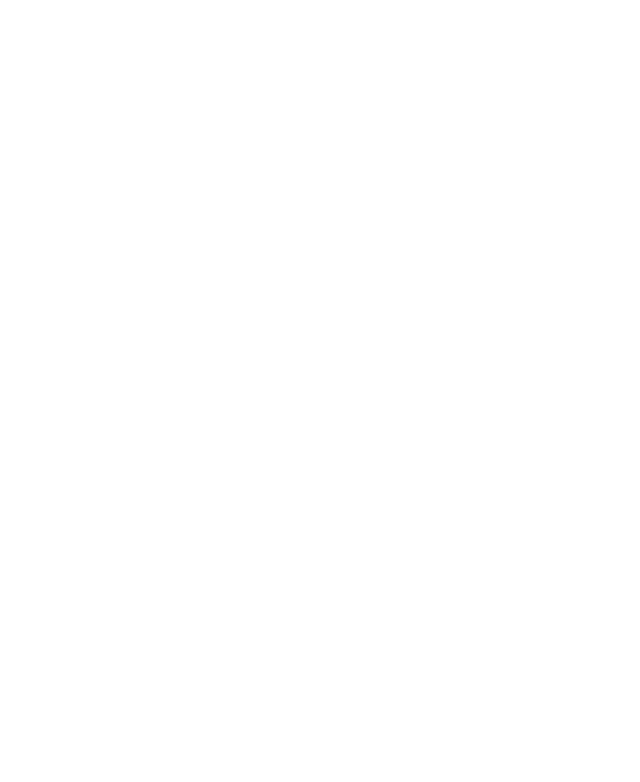
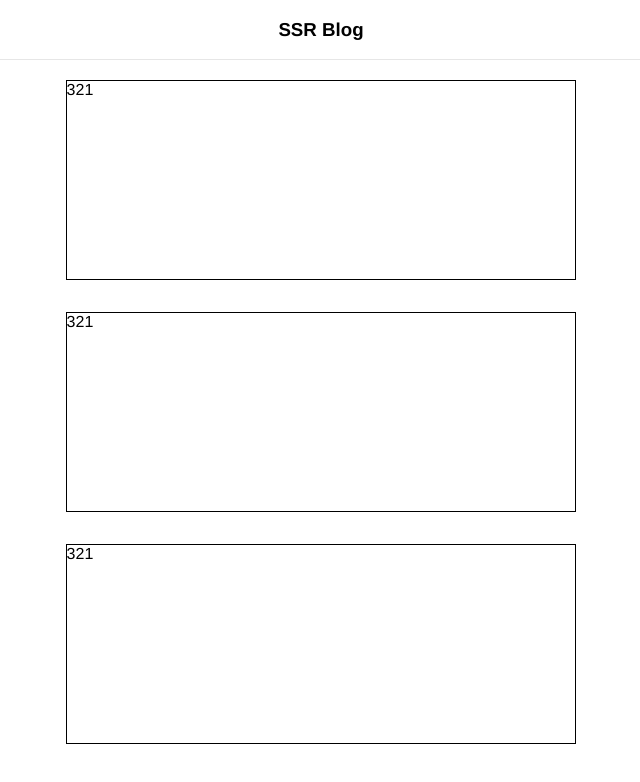
Before and after one commit to PandaCodeLab/nuxtFullStack, a Nuxt app: page / in a window 1280 px wide. Shown: the top 782 px of the page, without its empty margins (319-959 px from the left). Built offline with nearby package versions, Linux system fonts and the light colour scheme.

Commit message:
+AppPost.vue

```diff
--- /dev/null
+++ b/components/main/Navigation.vue
@@ -0,0 +1,15 @@
+<template>
+  <nav>
+    <h1>SSR Blog</h1>
+  </nav>
+</template>
+
+<style lang="scss" scoped>
+nav {
+  display: flex;
+  align-items: center;
+  justify-content: center;
+  height: 100%;
+  border-bottom: 1px solid #e6e6e6;
+}
+</style>
--- /dev/null
+++ b/components/main/Post.vue
@@ -0,0 +1,15 @@
+<template>
+  <article class="post">321</article>
+</template>
+
+<script>
+export default {}
+</script>
+
+<style lang="scss" scoped>
+.post {
+  height: 200px;
+  border: 1px solid black;
+  margin-bottom: 2rem;
+}
+</style>
--- a/layouts/default.vue
+++ b/layouts/default.vue
@@ -1,7 +1,23 @@
 <template>
-  <div>
-    <nuxt />
-  </div>
+  <el-container>
+    <el-header><AppNavigation /></el-header>
+
+    <el-main>
+      <nuxt />
+    </el-main>
+
+    <el-footer />
+  </el-container>
 </template>
 
+<script>
+import AppNavigation from '@/components/main/Navigation'
+
+export default {
+  components: {
+    AppNavigation
+  }
+}
+</script>
+
 <style></style>
--- a/nuxt.config.js
+++ b/nuxt.config.js
@@ -15,7 +15,7 @@ module.exports = {
 
   loading: { color: '#fff' },
 
-  css: ['element-ui/lib/theme-chalk/index.css'],
+  css: ['element-ui/lib/theme-chalk/index.css', '@/theme/index.scss'],
 
   plugins: ['@/plugins/globals'],
 
--- a/package.json
+++ b/package.json
@@ -18,6 +18,8 @@
     "@nuxtjs/axios": "^5.3.6"
   },
   "devDependencies": {
-    "nodemon": "^1.18.9"
+    "node-sass": "^5.0.0",
+    "nodemon": "^1.18.9",
+    "sass-loader": "^10.1.1"
   }
 }
--- a/pages/index.vue
+++ b/pages/index.vue
@@ -1,9 +1,22 @@
 <template>
-  <div></div>
+  <el-row :gutter="10" type="flex" justify="center">
+    <el-col :xs="24" :sm="18" :md="12" :lg="10">
+      <AppPost v-for="post in 3" :key="post" />
+    </el-col>
+  </el-row>
 </template>
 
 <script>
-export default {}
+import AppPost from '@/components/main/Post'
+
+export default {
+  head: {
+    title: 'Главная'
+  },
+  components: {
+    AppPost
+  }
+}
 </script>
 
 <style></style>
--- /dev/null
+++ b/theme/index.scss
@@ -0,0 +1,16 @@
+* {
+  margin: 0;
+  padding: 0;
+  box-sizing: border-box;
+}
+
+body,
+html {
+  margin: 0;
+  padding: 0;
+  height: 100%;
+  font-family: Helvetica Neue, Helvetica, PingFang SC, Hiragino Sans GB,
+    Microsoft YaHei, SimSun, sans-serif;
+  font-weight: 400;
+  -webkit-font-smoothing: antialiased;
+}
```
Also changed, not shown: 2 other files (tests, documents, lock files or other folders).
